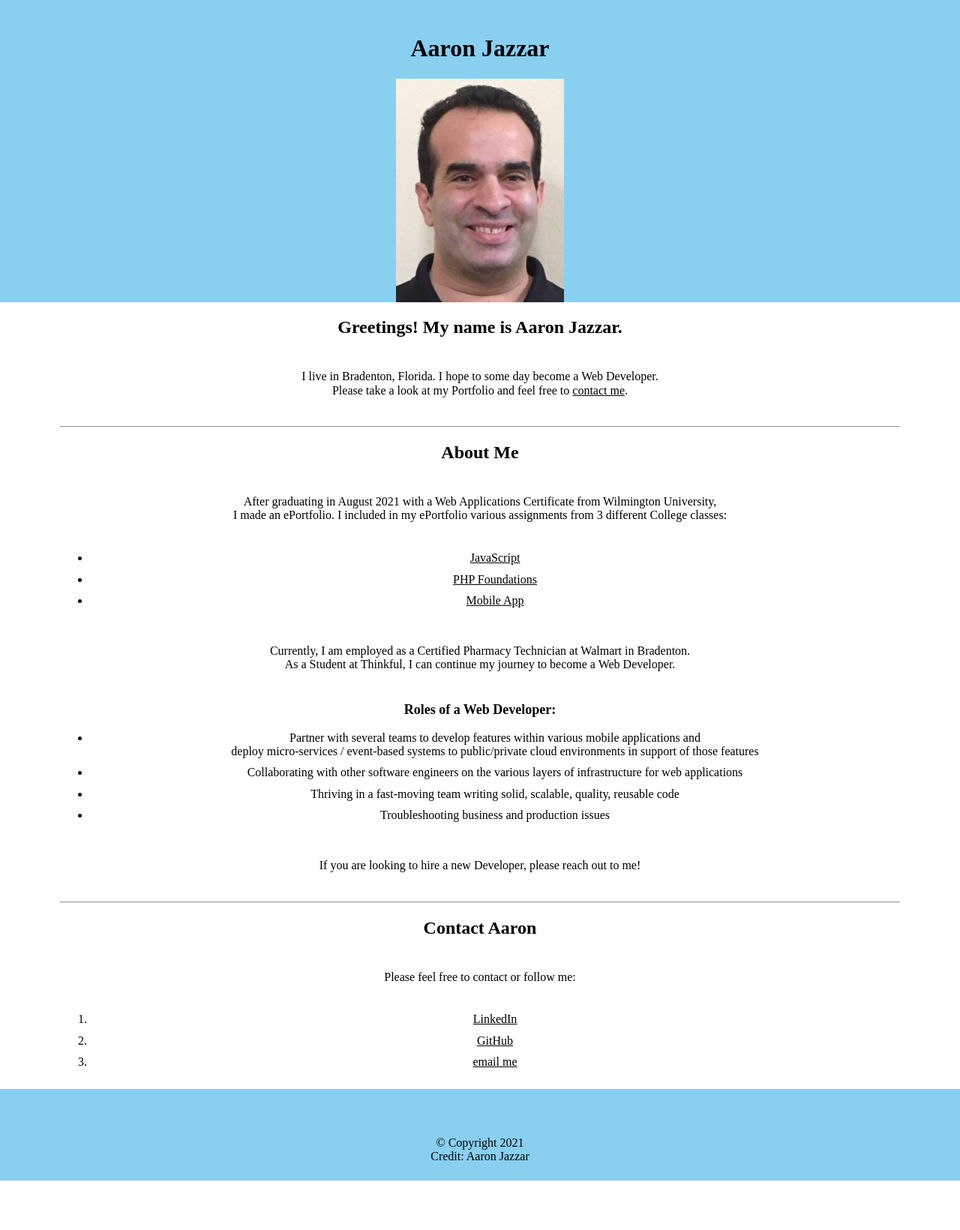
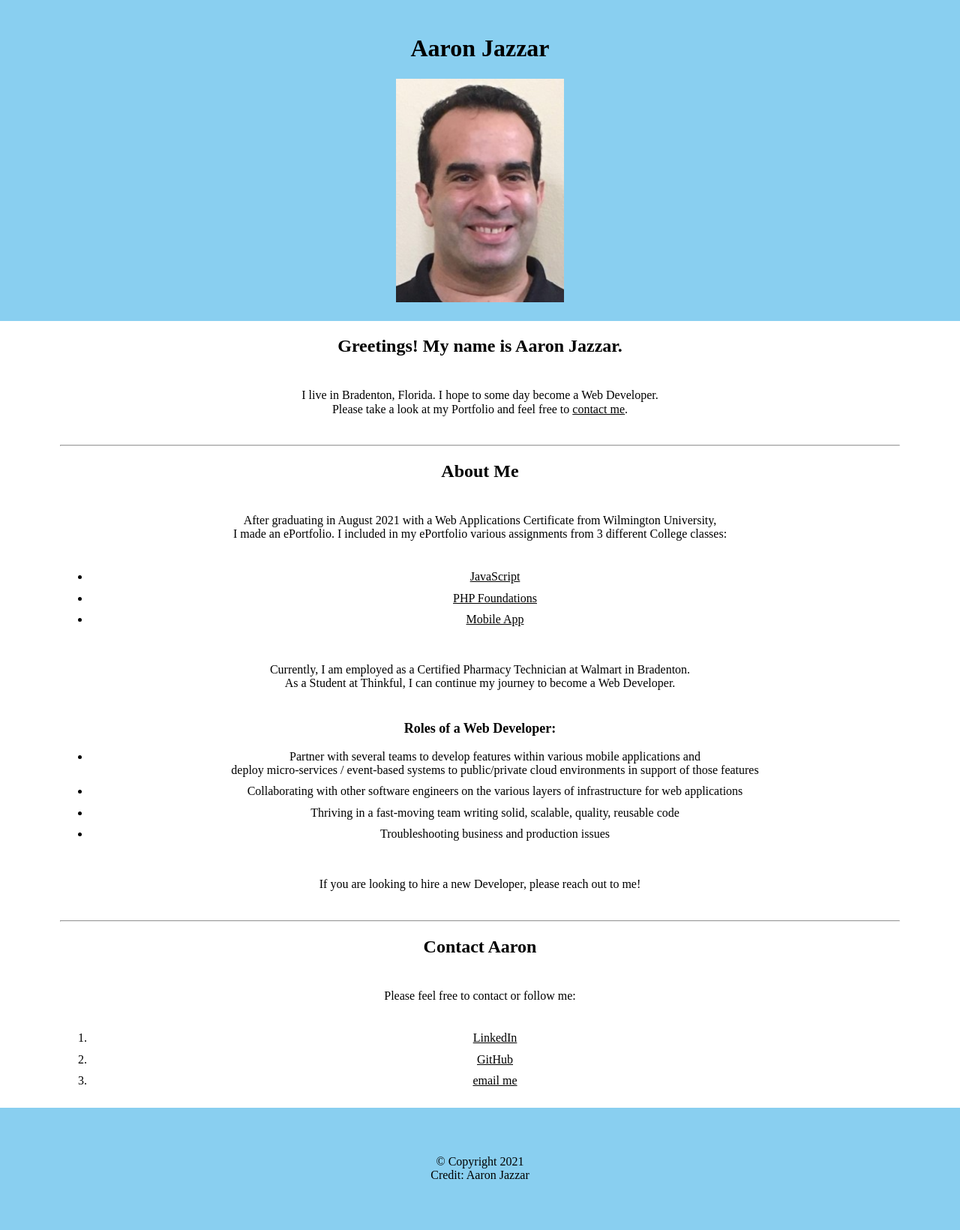
Before and after one commit to ajazzar/ajazzar.github.io, a PHP site: page / in a window 1280 px wide. Shown: the whole page at 75% size. Before the commit the page ends 1574 px from the top, so only its background shows below. Run offline with PHP 8.4, Linux system fonts and the light colour scheme; some libraries are stand-ins or nearby versions.

Commit message:
Update style.css

```diff
--- a/style.css
+++ b/style.css
@@ -51,7 +51,7 @@ header, footer{
 
 /* Style rules to cover the remaining space on the web page */
 header, footer{
-    padding: 25px 80px 0px 80px;
+    padding: 25px 80px;
 }
 main{
     padding: 0px 80px;
```
